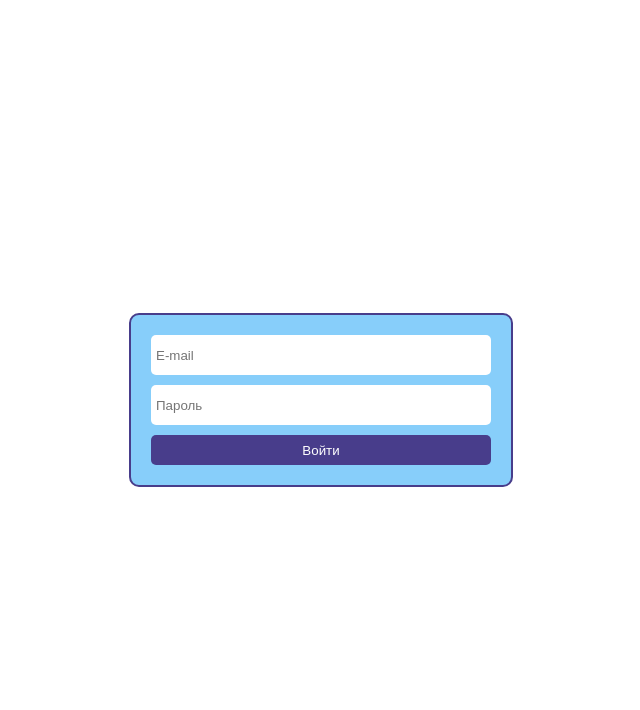
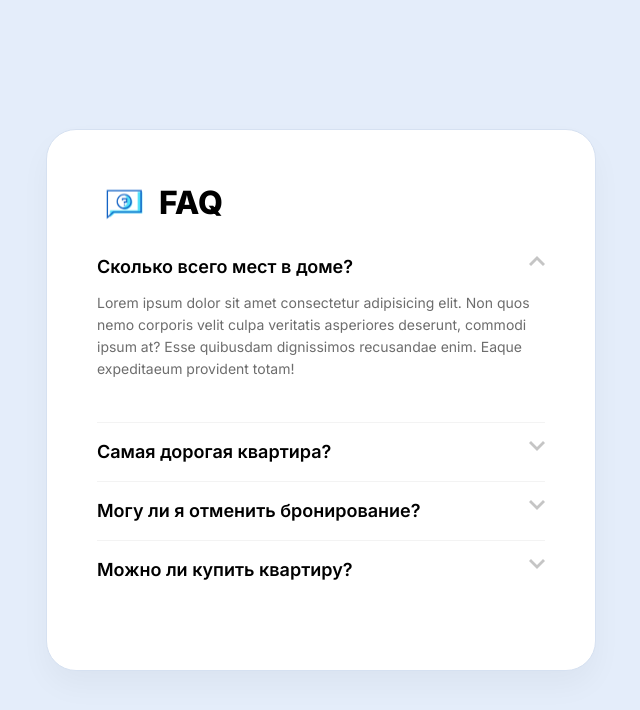
Before and after one commit to prekater/archakov-tutorials, a React (Create React App) app: page / in a window 1280 px wide. Shown: the top 710 px of the page, without its empty margins (319-959 px from the left). Built offline with nearby package versions, Linux system fonts and the light colour scheme.

Commit message:
Сделала ДЗ к уроку 2.2

```diff
--- a/src/index.css
+++ b/src/index.css
@@ -1,71 +1,120 @@
+@import url('https://fonts.googleapis.com/css2?family=Inter:wght@400;600;800&display=swap');
+
+* {
+  margin: 0;
+  padding: 0;
+  box-sizing: border-box;
+}
+
 body {
-  margin: 0;
-  font-family: -apple-system, BlinkMacSystemFont, 'Segoe UI', 'Roboto', 'Oxygen',
-    'Ubuntu', 'Cantarell', 'Fira Sans', 'Droid Sans', 'Helvetica Neue',
-    sans-serif;
-  -webkit-font-smoothing: antialiased;
-  -moz-osx-font-smoothing: grayscale;
+  background-color: #e4edfa;
+  font-family: 'Inter', sans-serif;
+  font-weight: 400;
+  font-size: 14px;
+  color: #000;
   display: flex;
   flex-direction: column;
   justify-content: center;
   align-items: center;
+  width: 100vw;
   height: 100vh;
-  width: 100vw;
 }
 
-code {
-  font-family: source-code-pro, Menlo, Monaco, Consolas, 'Courier New',
-    monospace;
-}
- * {
-   box-sizing: border-box;
- }
-
-.wrapper {
-  border: 10px solid lightgray;
-  border-radius: 16px;
-  padding: 20px;
-  margin-bottom: 20px;
+#app {
+  display: flex;
+  justify-content: center;
+  align-items: center;
+  height: 100vh;
 }
 
-.first-line {
-  font-size: 36px;
-  padding-bottom: 12px;
+.app-container {
+  max-width: 550px;
+  padding: 53px 50px;
+  background: #ffffff;
+  border: 1px solid #d6e1f1;
+  box-shadow: 0px 15px 30px rgba(0, 0, 0, 0.04);
+  border-radius: 30px;
 }
 
-.second-line {
-  font-size: 28px;
+.app-title {
+  padding-left: 62px;
+  margin-bottom: 34px;
+  font-weight: 800;
+  font-size: 32px;
+  line-height: 39px;
+  background-image: url('./img/title-bg.svg');
+  background-repeat: no-repeat;
+  background-size: 54px;
+  background-position: left center;
 }
 
-.form {
-  display: flex;
-  flex-direction: column;
-  justify-content: center;
-  align-items: stretch;
-  background-color: lightskyblue;
-  border: 2px solid darkslateblue;
-  border-radius: 10px;
-  padding: 20px;
-  width: 30vw;
+/* Acordeon styles */
+.tab {
+  position: relative;
+  margin-bottom: 18px;
+  padding-bottom: 18px;
+  width: 100%;
+  overflow: hidden;
+  border-bottom: 1px solid #f3f3f3;
 }
 
-.input {
-  margin-bottom: 10px;
-  height: 40px;
-  border-radius: 5px;
-  border: none;
-  padding: 3px 5px;
+.tab:last-child {
+  border-bottom: 0;
 }
 
-.input:focus {
-    outline: 2px solid lightslategray;
+.tab input {
+  position: absolute;
+  opacity: 0;
+  z-index: -1;
+}
+.tab label {
+  position: relative;
+  display: block;
+  background: #fff;
+  cursor: pointer;
+  font-weight: 600;
+  font-size: 18px;
+  line-height: 22px;
+}
+.blue label {
+  background: #2980b9;
+}
+.tab-content {
+  max-height: 0;
+  overflow: hidden;
+  -webkit-transition: max-height 0.35s;
+  -o-transition: max-height 0.35s;
+  transition: max-height 0.35s;
+}
+.tab-content p {
+  color: #6d6d6d;
+  padding: 14px 0 24px;
+  line-height: 22px;
+}
+/* :active */
+.tab.active .tab-content {
+  max-height: 100vh;
+}
+/* Icon */
+.tab label::after {
+  position: absolute;
+  content: '';
+  width: 16px;
+  height: 10px;
+  background-image: url('./img/arrow-tab.svg');
+  background-repeat: no-repeat;
+  background-position: center;
+  background-size: 16px;
+  right: 0;
+  top: 0px;
+  display: block;
+  line-height: 3;
+  text-align: center;
+  -webkit-transition: all 0.35s;
+  -o-transition: all 0.35s;
+  transition: all 0.35s;
 }
 
-.button {
-  border: none;
-  background-color: darkslateblue;
-  border-radius: 5px;
-  color: white;
-  height: 30px;
-  cursor: pointer;
+.tab.active label::after {
+  transform: rotate(180deg);
 }
--- a/src/index.js
+++ b/src/index.js
@@ -2,7 +2,8 @@
 import ReactDOM from 'react-dom';
 import './index.css';
 // import App from './tutorial-1.9/App';
-import App from './tutorial-2/App';
+//import App from './tutorial-2/App';
+import App from './tutorial-2.2/App';
 
 ReactDOM.render(
   <React.StrictMode>
--- /dev/null
+++ b/src/tutorial-2.2/App.js
@@ -0,0 +1,32 @@
+import React from 'react'
+import { tabs } from './tabs'
+
+function App() {
+    const [activeId, setActiveId] = React.useState(1)
+    const handleClick = (id) => {
+        setActiveId(id)
+    }
+
+    return (
+        <div className='app-container'>
+            <h1 className='app-title'>FAQ</h1>
+            <div className='app-tabs'>
+                {
+                    tabs.map((tab) => (
+                        <div className={activeId === tab.id ? 'tab active' : 'tab'} key={tab.id}>
+                            <input id={`tab-${tab.id}`} type='checkbox' name='tabs' />
+                            <label htmlFor={`tab-${tab.id}`} onClick={() => handleClick(tab.id)}>{tab.title}</label>
+                            <div className='tab-content'>
+                                <p>
+                                    {tab.description}
+                                </p>
+                            </div>
+                        </div>
+                    ))
+                }
+            </div>
+        </div>
+    )
+}
+
+export default App
--- /dev/null
+++ b/src/tutorial-2.2/tabs.js
@@ -0,0 +1,25 @@
+export const tabs = [
+    {
+        id: 1,
+        title: 'Сколько всего мест в доме?',
+        description:
+            'Lorem ipsum dolor sit amet consectetur adipisicing elit. Non quos nemo corporis velit culpa veritatis asperiores deserunt, commodi ipsum at? Esse quibusdam dignissimos recusandae enim. Eaque expeditaeum provident totam!',
+    },
+    {
+        id: 2,
+        title: 'Самая дорогая квартира?',
+        description:
+            'Lorem ipsum dolor sit amet consectetur adipisicing elit. Maxime fuga deserunt aliquid voluptatum ad, molestiae dicta officiis animi ummollitia, reiciendis a cum ratione veritatis cupiditate voluptatem.Consectetur, exercitationem magnam.',
+    },
+    {
+        id: 3,
+        title: 'Могу ли я отменить бронирование?',
+        description: 'Да, вы можете отменить забронированную квартиру в течение 3 дней.',
+    },
+    {
+        id: 4,
+        title: 'Можно ли купить квартиру?',
+        description:
+            'Lorem ipsum dolor sit amet consectetur adipisicing elit. Est commodi itaque ratione voluptatem dolores iusto aperiam adipisci incidunt perspiciatis ullam! Repellat accusamus rerum excepturi minus delectus? Consequatur libero nemo alias.',
+    },
+]
```
Also changed, not shown: src/img/arrow-tab.svg (added), src/img/title-bg.svg (added).
